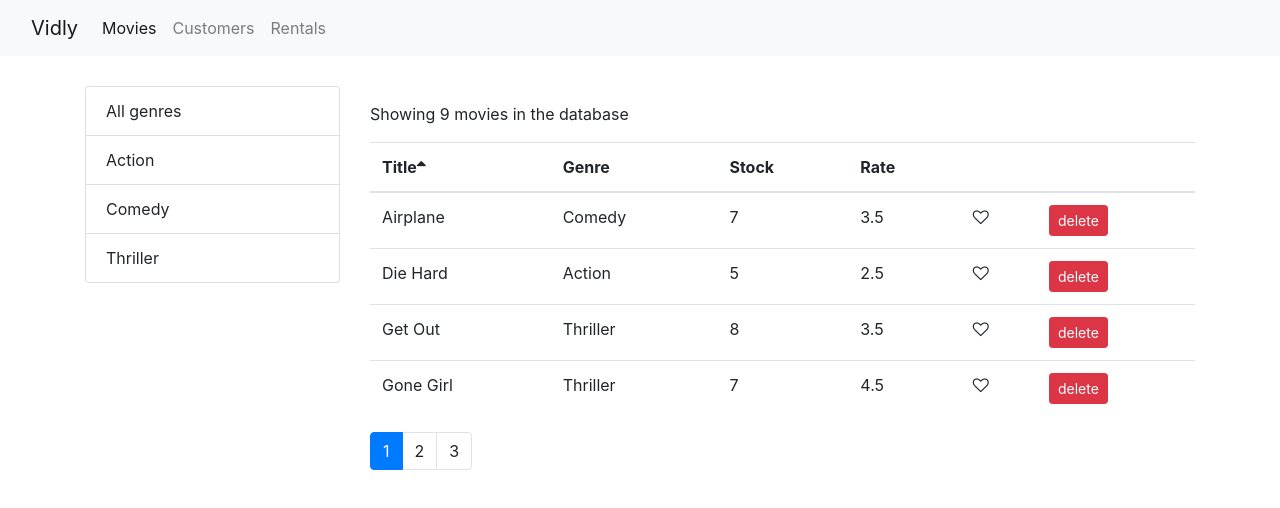
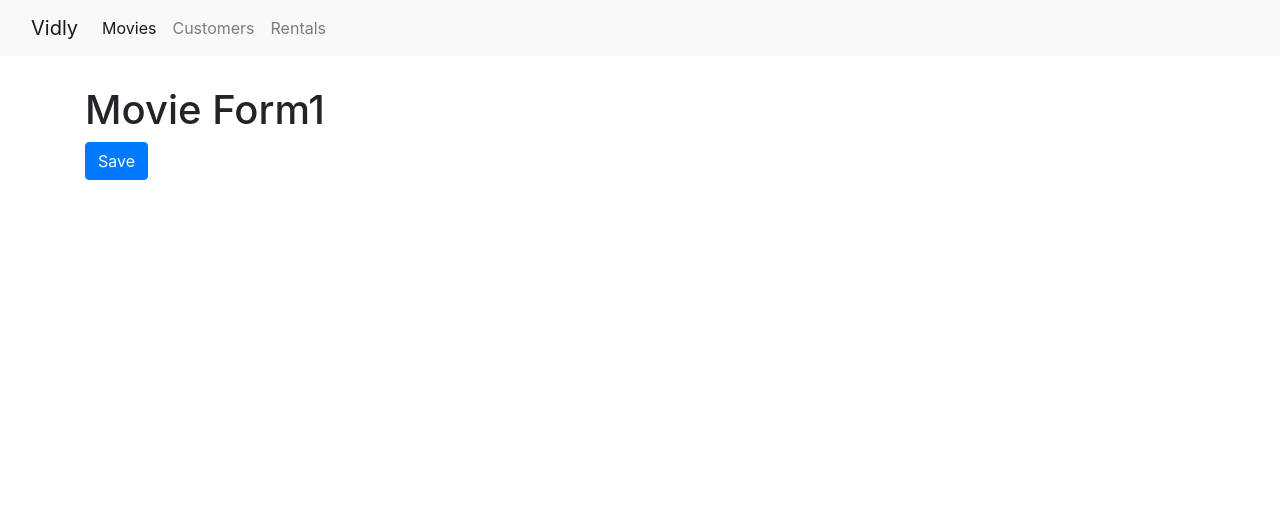
Before and after one commit to 97-Jeffrey/Movies-Display, a React (Create React App) app: page /movies/1 in a window 1280 px wide. Shown: the top 508 px of the page. Built offline with nearby package versions, Linux system fonts and the light colour scheme.

Commit message:
each movie is a clickable link

```diff
--- a/src/App.js
+++ b/src/App.js
@@ -5,6 +5,7 @@
 import Customers from './components/customers';
 import Rentals from './components/rentals';
 import NotFound from './components/notFound';
+import MovieForm from './components/movieForm';
 
 
 
@@ -16,6 +17,7 @@
         <NavBar/>
         <main className='container'>
           <Switch>
+            <Route path="/movies/:id" component={MovieForm}></Route>
             <Route path="/movies" component={Movies}></Route>
             <Route path="/customers" component={Customers}></Route>
             <Route path="/rentals" component={Rentals}></Route>
--- a/src/components/movieForm.jsx
+++ b/src/components/movieForm.jsx
@@ -1,10 +1,16 @@
 import React from 'react';
 
-class MovieForm extends Component {
-  state = {  }
-  render() {
-    return ( <h1>this is movieform</h1> );
-  }
+const MovieForm = ({ match, history }) => {
+  return (
+  <div>
+    <h1>Movie Form{match.params.id}</h1>
+    <button
+      className="btn btn-primary"
+      onClick={()=> history.push('/movies')}>
+        Save
+    </button>
+  </div>
+  );
 }
 
 export default MovieForm;
--- a/src/components/moviesTables.jsx
+++ b/src/components/moviesTables.jsx
@@ -1,4 +1,5 @@
 import React, { Component } from 'react';
+import { Link } from 'react-router-dom';
 import Like from './like';
 import Table from './table'
 
@@ -7,7 +8,9 @@
 
 
   columns=[
-   { path: 'title', label:'Title' },
+   { path: 'title',
+    label:'Title',
+     content:movie => <Link to={`/movies/${movie._id}`}>{movie.title}</Link> },
    { path: 'genre.name', label:'Genre' },
    { path: 'numberInStock', label:'Stock' },
    { path: 'dailyRentalRate', label:'Rate' },
```
Also changed, not shown: 1 other file (tests, documents, lock files or other folders).
